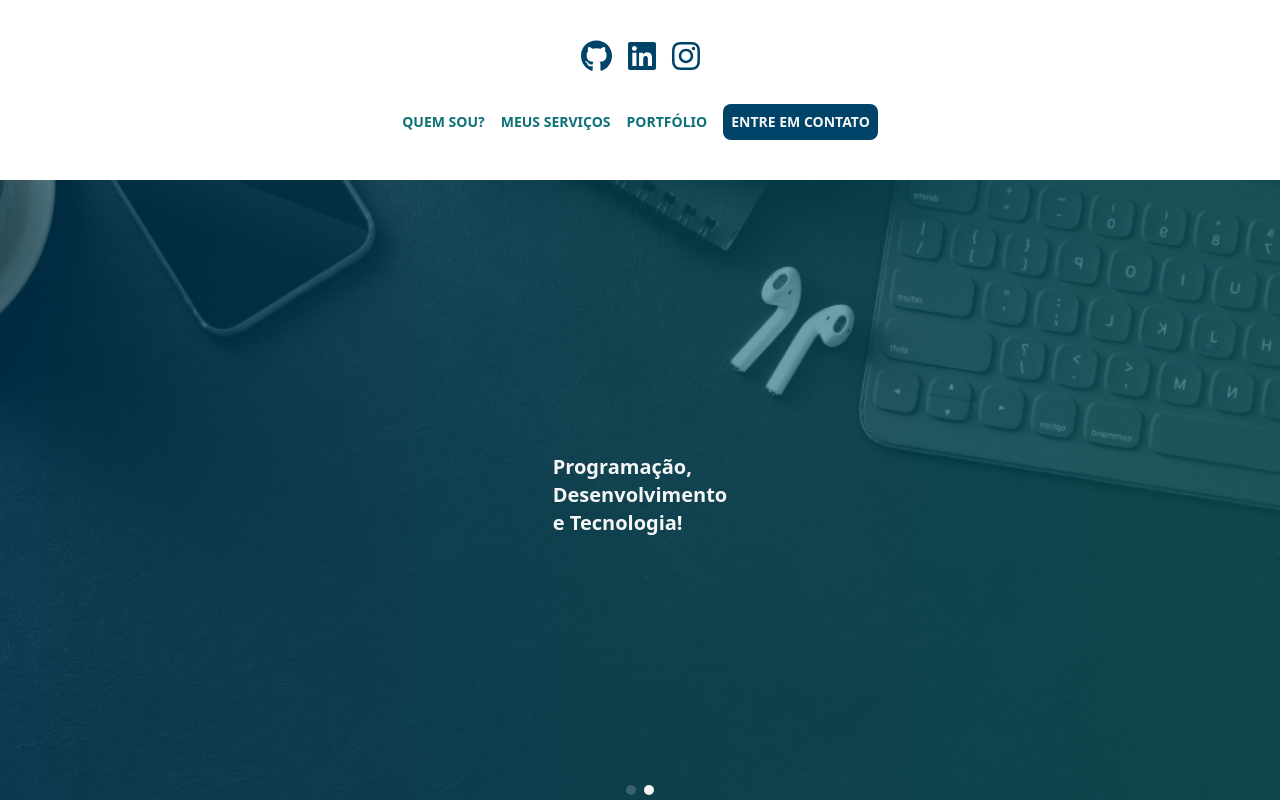
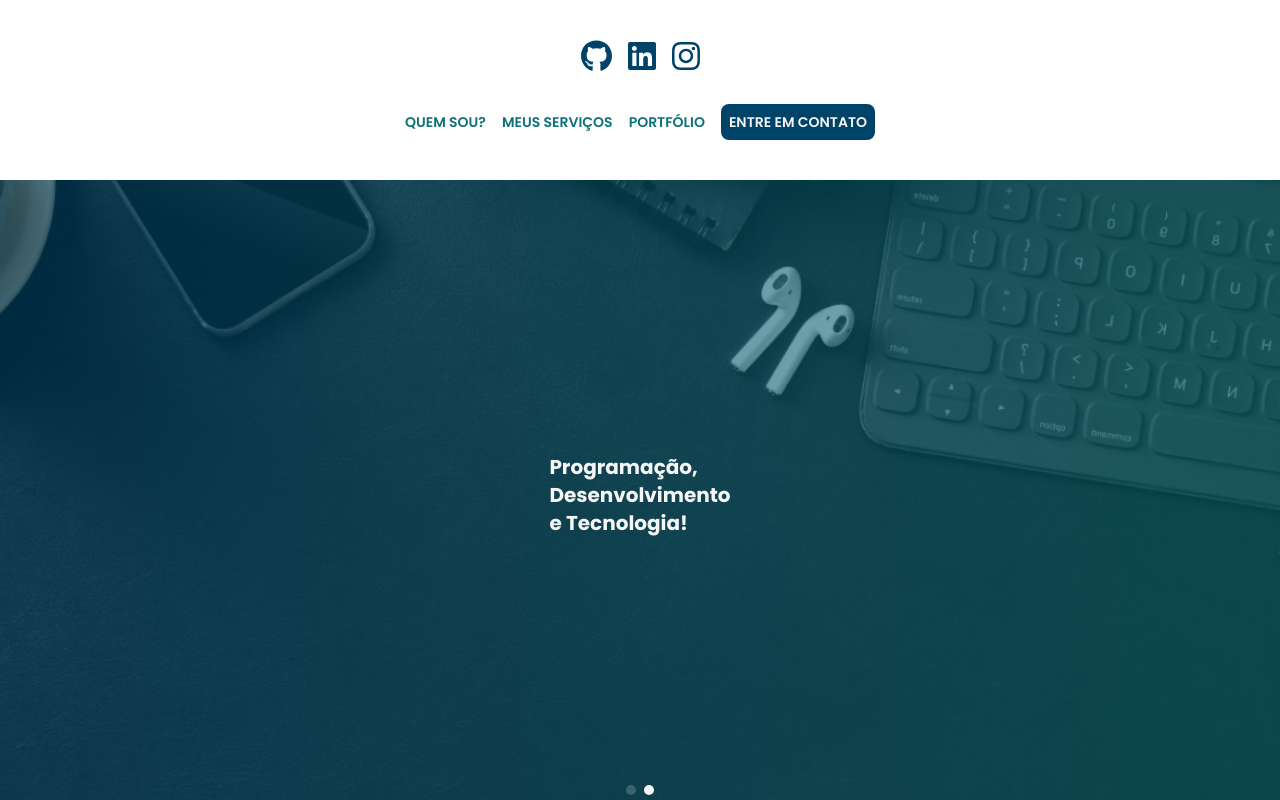
Before and after one commit to mayconviniciusdev/website-mayconviniciusdev, a Next.js app: page / in a window 1280 px wide. Shown: the top 800 px of the page. Built offline with nearby package versions, Linux system fonts and the light colour scheme.

Commit message:
style: update font loading and layout class structure

```diff
--- a/src/app/globals.css
+++ b/src/app/globals.css
@@ -5,5 +5,4 @@
 body {
   background: white;
   font-size: 18px;
-  font-family: var(--font-poppins), sans-serif;
 }
--- a/src/app/layout.tsx
+++ b/src/app/layout.tsx
@@ -4,7 +4,6 @@ import "./globals.css";
 
 const poppins = Poppins({
   subsets: ["latin"],
-  variable: "--font-poppins",
   weight: ["400", "600", "700", "800"],
 });
 
@@ -21,8 +20,8 @@ export default function RootLayout({
   children: React.ReactNode;
 }>) {
   return (
-    <html lang="PT-BR">
-      <body className={`${poppins.variable} antialiased`}>
+    <html lang="PT-BR" className={poppins.className}>
+      <body>
         {children}
       </body>
     </html>
```
